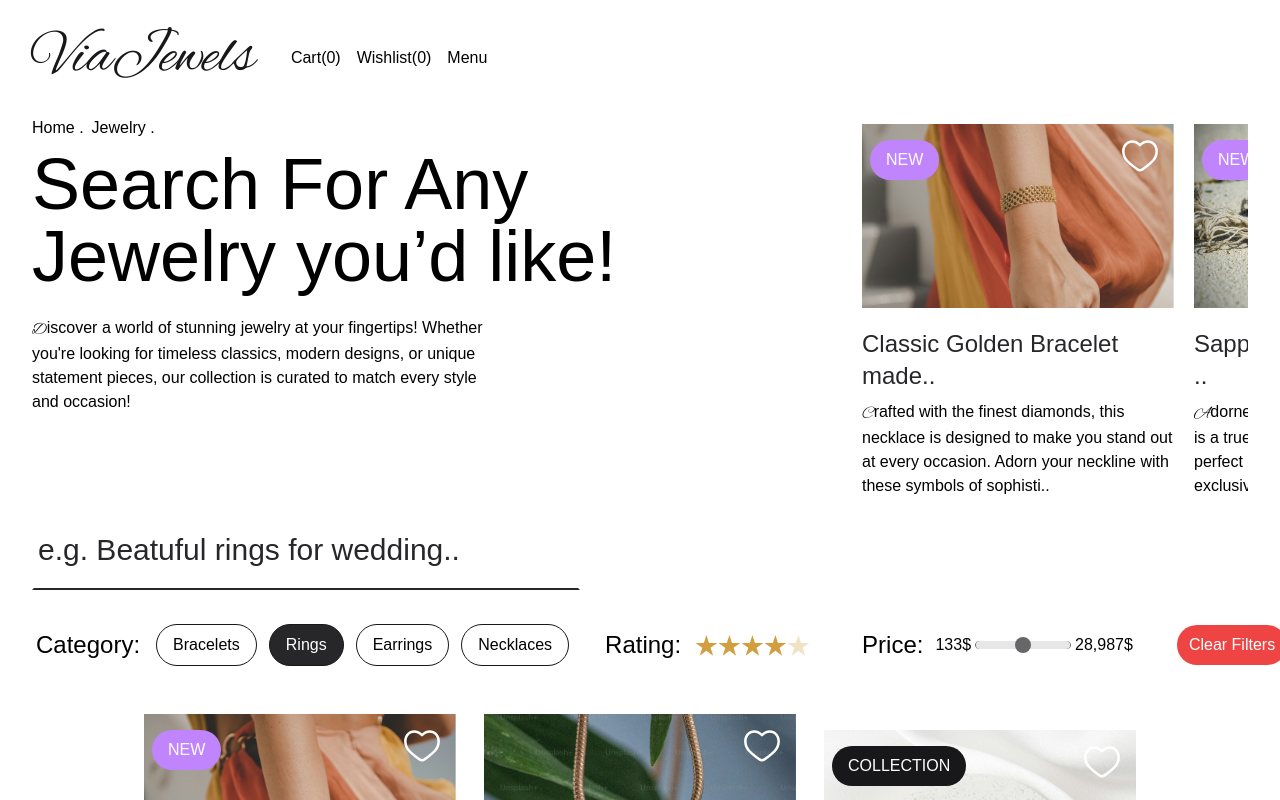
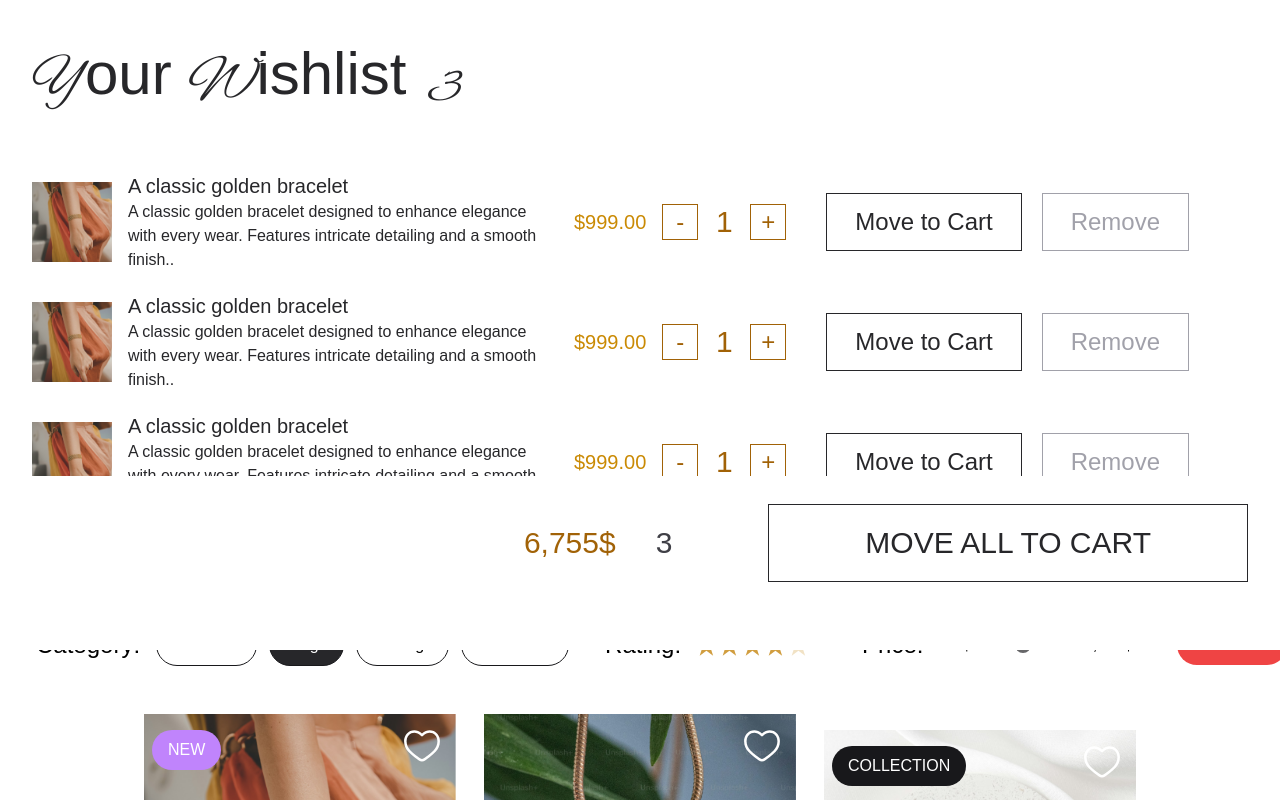
Before and after one commit to HumptyDumpy01/viajewels-app-enhanced, an Angular app: page /jewelry in a window 1280 px wide. Shown: the top 800 px of the page. Built offline with nearby package versions, Linux system fonts and the light colour scheme; a web font is replaced by a local one.

Commit message:
implemented the UI for wishlist popup

```diff
--- /dev/null
+++ b/src/app/UI/buttons/viajewels-button-small/viajewels-button-small.component.html
@@ -0,0 +1,6 @@
+<button
+  [class]="'p-3 px-7 text-2xl transition-all duration-300 '  + (mode() === 'default' ?
+  'border border-zinc-800 text-zinc-800 hover:bg-zinc-900 hover:text-white' : 'border border-zinc-400 text-zinc-400 ' +
+   'hover:bg-red-600 hover:text-white hover:border-transparent')"
+  [type]="type()">{{ label() }}
+</button>
--- /dev/null
+++ b/src/app/UI/buttons/viajewels-button-small/viajewels-button-small.component.ts
@@ -0,0 +1,17 @@
+import { Component, input } from '@angular/core';
+import { ButtonType } from '../../../../utils/generic-types/button.type';
+
+@Component({
+  selector: 'app-viajewels-button-small',
+  imports: [],
+  standalone: true,
+  templateUrl: './viajewels-button-small.component.html',
+  styleUrl: './viajewels-button-small.component.css'
+})
+export class ViajewelsButtonSmallComponent {
+  type = input.required<ButtonType>();
+  label = input.required<string>();
+  mode = input.required<ModeType>();
+}
+
+type ModeType = `default` | `grey`;
--- a/src/app/UI/buttons/viajewels-button/viajewels-button.component.ts
+++ b/src/app/UI/buttons/viajewels-button/viajewels-button.component.ts
@@ -25,7 +25,7 @@ export class ViajewelsButtonComponent {
   styling = input.required<ViajewelsButtonStylingType>();
 
   get getStyles() {
-    const defaultStyles = `border border-zinc-800
+    const defaultStyles = `border border-zinc-800 text-zinc-800
     transition-all duration-300 hover:bg-zinc-800 hover:text-white active:bg-transparent active:text-zinc-800`;
     const whiteStyles = ` bg-white text-red-600 border border-red-600 hover:border hover:border-white transition-all duration-300 hover:bg-red-600 hover:text-white active:bg-transparent active:text-red-600`;
     const emptyWhiteStyles = `text-white border border-white transition-all duration-300
--- a/src/app/app.component.html
+++ b/src/app/app.component.html
@@ -1,4 +1,5 @@
 <main class="overflow-hidden">
+  <app-wishlist />
   <app-navigation />
   <router-outlet />
 </main>
--- a/src/app/app.component.ts
+++ b/src/app/app.component.ts
@@ -2,10 +2,11 @@ import { Component, inject, OnInit } from '@angular/core';
 import { NavigationComponent } from './layout/navigation/navigation.component';
 import { NavigationEnd, Router, RouterOutlet } from '@angular/router';
 import { FooterComponent } from './layout/footer/footer.component';
+import { WishlistComponent } from './layout/popups/wishlist/wishlist.component';
 
 @Component({
   selector: 'app-root',
-  imports: [RouterOutlet, NavigationComponent, FooterComponent],
+  imports: [RouterOutlet, NavigationComponent, FooterComponent, WishlistComponent],
   standalone: true,
   templateUrl: './app.component.html',
   styleUrl: './app.component.css'
--- /dev/null
+++ b/src/app/layout/popups/wishlist/wishlist.component.html
@@ -0,0 +1,85 @@
+<dialog (close)="onClose()" [open]="open()" class="bg-white fixed top-0 left-0 w-screen h-[650px] z-50">
+  <div class="container pt-11">
+    <div class="flex items-center gap-5 mb-5">
+      <h2 class="text-6xl text-zinc-800 mb-6"><span class="font-alexBrush">Y</span>our <span
+        class="font-alexBrush">W</span>ishlist
+      </h2>
+      <span class="text-5xl font-alexBrush text-zinc-800">3</span>
+    </div>
+    <div class="grid grid-cols-1 gap-5 max-h-80 overflow-y-auto scrollbar-thin pt-4">
+      <div class="flex items-center gap-10">
+        <app-order-detail-card
+          [imgData]="{alt: 'Image 1', src: 'jewelry/classic-gold-bracelet/classic-gold-bracelet-1.png'}"
+          [jewelDetails]="{itemsLeft: 2, itemPrice: 999}"
+          heading="A classic golden bracelet"
+          text="A classic golden bracelet designed to enhance elegance with every wear. Features intricate detailing and a smooth finish."
+        />
+        <div class="flex items-center gap-5">
+          <app-viajewels-button-small label="Move to Cart" mode="default" type="button" />
+          <app-viajewels-button-small label="Remove" mode="grey" type="button" />
+        </div>
+      </div>
+
+      <div class="flex items-center gap-10">
+        <app-order-detail-card
+          [imgData]="{alt: 'Image 1', src: 'jewelry/classic-gold-bracelet/classic-gold-bracelet-1.png'}"
+          [jewelDetails]="{itemsLeft: 5, itemPrice: 999}"
+          heading="A classic golden bracelet"
+          text="A classic golden bracelet designed to enhance elegance with every wear. Features intricate detailing and a smooth finish."
+        />
+        <div class="flex items-center gap-5">
+          <app-viajewels-button-small label="Move to Cart" mode="default" type="button" />
+          <app-viajewels-button-small label="Remove" mode="grey" type="button" />
+        </div>
+      </div>
+
+      <div class="flex items-center gap-10">
+        <app-order-detail-card
+          [imgData]="{alt: 'Image 1', src: 'jewelry/classic-gold-bracelet/classic-gold-bracelet-1.png'}"
+          [jewelDetails]="{itemsLeft: 6, itemPrice: 999}"
+          heading="A classic golden bracelet"
+          text="A classic golden bracelet designed to enhance elegance with every wear. Features intricate detailing and a smooth finish."
+        />
+        <div class="flex items-center gap-5">
+          <app-viajewels-button-small label="Move to Cart" mode="default" type="button" />
+          <app-viajewels-button-small label="Remove" mode="grey" type="button" />
+        </div>
+      </div>
+
+      <div class="flex items-center gap-10">
+        <app-order-detail-card
+          [imgData]="{alt: 'Image 1', src: 'jewelry/classic-gold-bracelet/classic-gold-bracelet-1.png'}"
+          [jewelDetails]="{itemsLeft: 7, itemPrice: 999}"
+          heading="A classic golden bracelet"
+          text="A classic golden bracelet designed to enhance elegance with every wear. Features intricate detailing and a smooth finish."
+        />
+        <div class="flex items-center gap-5">
+          <app-viajewels-button-small label="Move to Cart" mode="default" type="button" />
+          <app-viajewels-button-small label="Remove" mode="grey" type="button" />
+        </div>
+      </div>
+
+      <div class="flex items-center gap-10">
+        <app-order-detail-card
+          [imgData]="{alt: 'Image 1', src: 'jewelry/classic-gold-bracelet/classic-gold-bracelet-1.png'}"
+          [jewelDetails]="{itemsLeft: 5, itemPrice: 999}"
+          heading="A classic golden bracelet"
+          text="A classic golden bracelet designed to enhance elegance with every wear. Features intricate detailing and a smooth finish."
+        />
+        <div class="flex items-center gap-5">
+          <app-viajewels-button-small label="Move to Cart" mode="default" type="button" />
+          <app-viajewels-button-small label="Remove" mode="grey" type="button" />
+        </div>
+      </div>
+    </div>
+    <div class="ml-auto mt-7">
+      <div class="flex items-center justify-end mt-4">
+        <div class="flex items-center gap-10 mr-24">
+          <span class="text-3xl text-yellow-700">6,755$</span>
+          <span class="text-3xl text-zinc-700">3</span>
+        </div>
+        <app-viajewels-button label="Move all to Cart" mode="btn" styling="default" type="button" />
+      </div>
+    </div>
+  </div>
+</dialog>
--- /dev/null
+++ b/src/app/layout/popups/wishlist/wishlist.component.ts
@@ -0,0 +1,25 @@
+import { Component, signal } from '@angular/core';
+import { OrderDetailCardComponent } from '../../../UI/cards/order-detail-card/order-detail-card.component';
+import { ViajewelsButtonComponent } from '../../../UI/buttons/viajewels-button/viajewels-button.component';
+import {
+  ViajewelsButtonSmallComponent
+} from '../../../UI/buttons/viajewels-button-small/viajewels-button-small.component';
+
+@Component({
+  selector: 'app-wishlist',
+  imports: [
+    OrderDetailCardComponent,
+    ViajewelsButtonComponent,
+    ViajewelsButtonSmallComponent
+  ],
+  standalone: true,
+  templateUrl: './wishlist.component.html',
+  styleUrl: './wishlist.component.css'
+})
+export class WishlistComponent {
+  open = signal<boolean>(true);
+
+  onClose() {
+    this.open.set(false);
+  }
+}
```
Also changed, not shown: src/app/UI/buttons/viajewels-button-small/viajewels-button-small.component.css (added), src/app/layout/popups/wishlist/wishlist.component.css (added).
